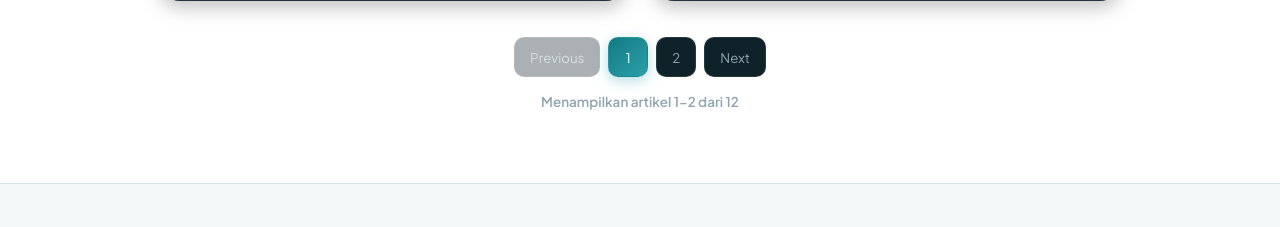
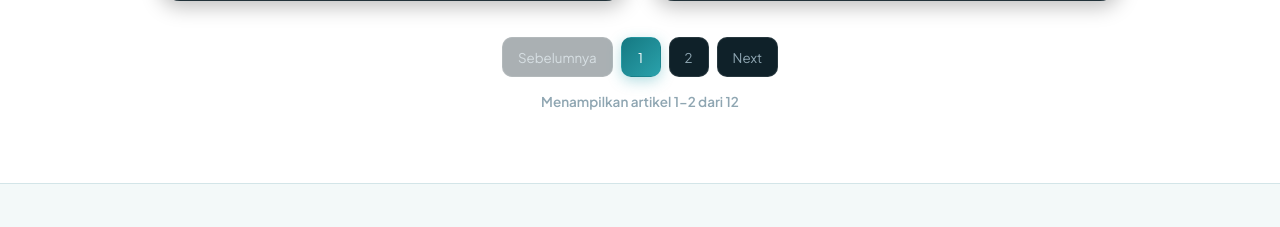
Before and after one commit to ismahanipml-max/hillsisleman.duckdns.org, a Laravel app: page / in a window 1280 px wide. Shown: the part 2489-2716 px from the top of the page. Run offline with Laravel 12, Linux system fonts and the light colour scheme; data that the repository does not hold is empty; parts of the project's set-up code (start-up, migrations or seed data) failed here and were passed over; some libraries are stand-ins or nearby versions.

Commit message:
Change Previous pagination button text to Sebelumnya

```diff
--- a/resources/views/home.blade.php
+++ b/resources/views/home.blade.php
@@ -341,9 +341,9 @@
       @endforeach
     </div>
 
-    <!-- Navigasi Halaman Artikel: Previous | 1-2 | Next -->
+    <!-- Navigasi Halaman Artikel: Sebelumnya | 1-2 | Next -->
     <div id="kegiatanPagination" class="news-pagination">
-      <button type="button" class="news-pagi-btn" onclick="kegiatanGoPage(1)" disabled aria-label="Previous">Previous</button>
+      <button type="button" class="news-pagi-btn" onclick="kegiatanGoPage(1)" disabled aria-label="Sebelumnya">Sebelumnya</button>
       <button type="button" class="news-pagi-btn active" onclick="kegiatanGoPage(1)" aria-label="Halaman 1">1</button>
       <button type="button" class="news-pagi-btn" onclick="kegiatanGoPage(2)" aria-label="Halaman 2">2</button>
       <button type="button" class="news-pagi-btn" onclick="kegiatanGoPage(2)" aria-label="Next">Next</button>
@@ -562,7 +562,7 @@ function renderArticles() {
     var startPage = Math.floor((ART_PAGE - 1) / 2) * 2 + 1;
     var endPage = Math.min(startPage + 1, totalPages);
 
-    pagiHtml += '<button type="button" class="news-pagi-btn" onclick="kegiatanGoPage(' + (ART_PAGE - 1) + ')" ' + (ART_PAGE === 1 ? 'disabled' : '') + ' aria-label="Previous">Previous</button>';
+    pagiHtml += '<button type="button" class="news-pagi-btn" onclick="kegiatanGoPage(' + (ART_PAGE - 1) + ')" ' + (ART_PAGE === 1 ? 'disabled' : '') + ' aria-label="Sebelumnya">Sebelumnya</button>';
     for (var p = startPage; p <= endPage; p++) {
       pagiHtml += '<button type="button" class="news-pagi-btn ' + (p === ART_PAGE ? 'active' : '') + '" onclick="kegiatanGoPage(' + p + ')" aria-label="Halaman ' + p + '">' + p + '</button>';
     }
```
